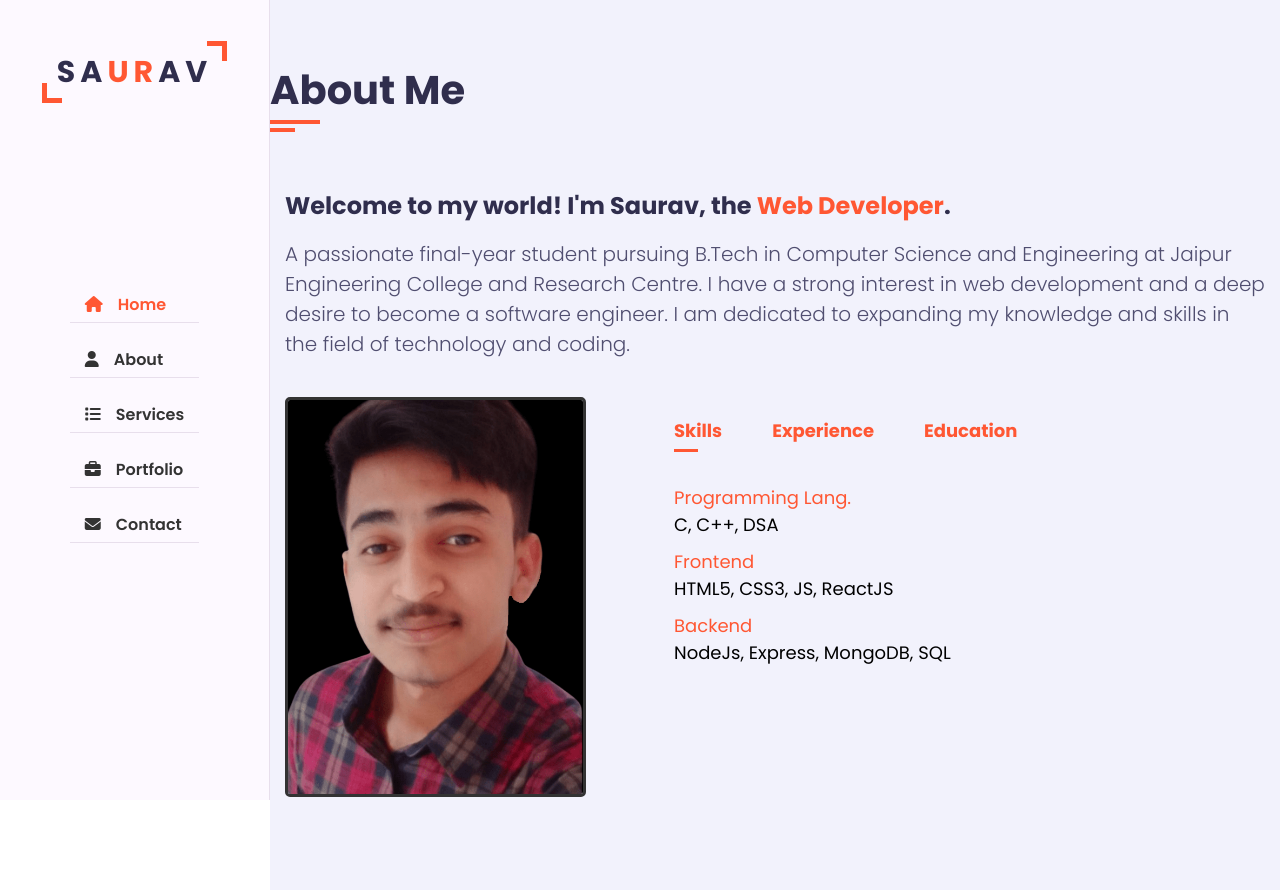
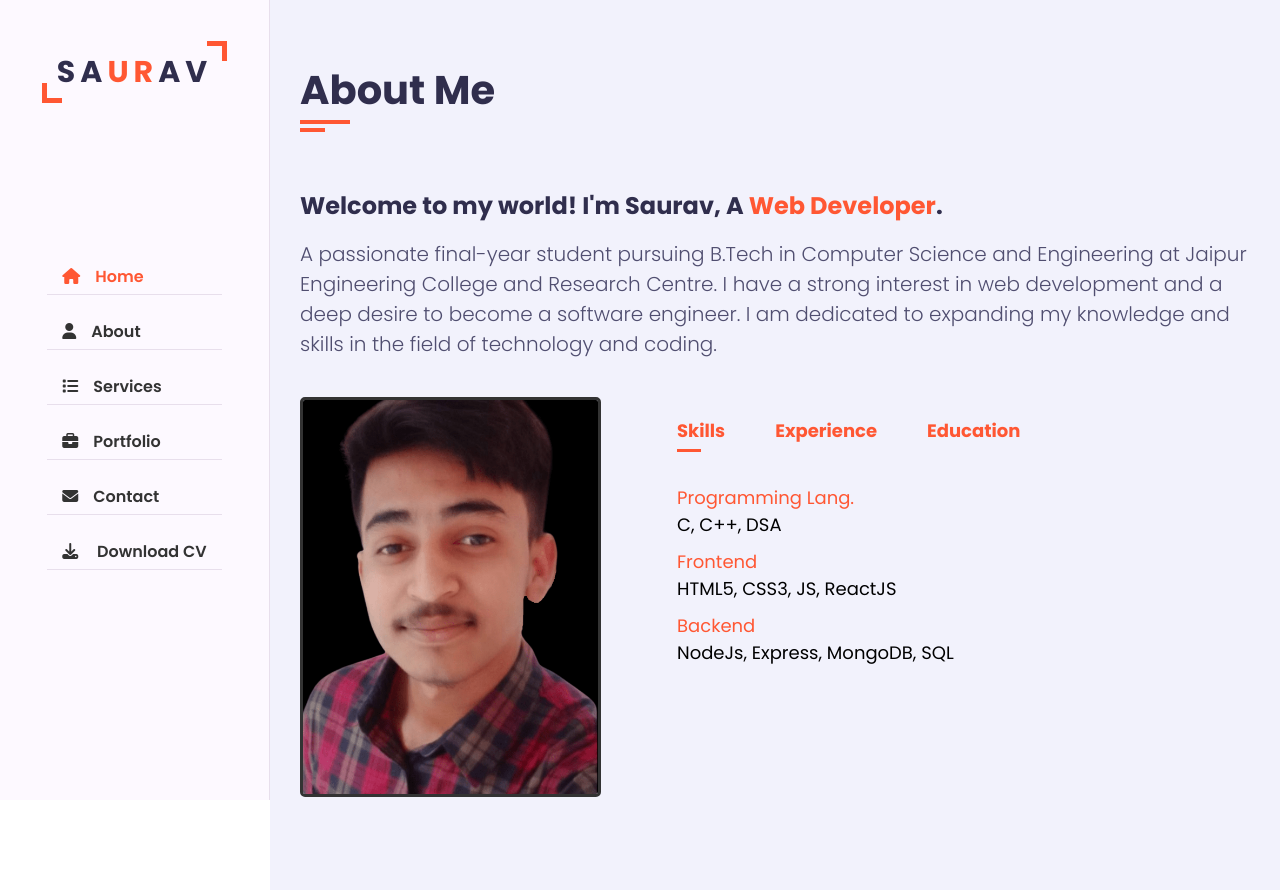
Before and after one commit to saurav1207/saurav, a React (Create React App) app: page /about in a window 1280 px wide. Built offline with nearby package versions, Linux system fonts and the light colour scheme; a web font is replaced by a local one.

Commit message:
Updated code

```diff
--- a/public/style.css
+++ b/public/style.css
@@ -54,17 +54,6 @@ body {
     opacity: 1;
     animation: slideSection 1s ease;
 }
-
-@keyframes slideSection {
-    0% {
-        transform: translateX(100%);
-    }
-
-    100% {
-        transform: translateX(0%);
-    }
-}
-
 
 .main-content {
     padding-left: 270px;
--- a/src/components/About/About.js
+++ b/src/components/About/About.js
@@ -18,10 +18,10 @@ const About = () => {
   }
 
   return (
-    <section className="about section padd-15">
+    <section className="about section">
       <div className="container">
         <div className="row">
-          <div className="section-title">
+          <div className="section-title padd-15">
             <h2>About Me</h2>
           </div>
         </div>
@@ -29,7 +29,7 @@ const About = () => {
           <div className="about-content padd-15">
             <div className="row">
               <div className="about-text padd-15 ">
-                <h3>Welcome to my world! I'm Saurav, the <span>Web Developer</span>.</h3>
+                <h3>Welcome to my world! I'm Saurav, A <span>Web Developer</span>.</h3>
                 <p> A passionate final-year student pursuing B.Tech in Computer Science and Engineering at Jaipur Engineering College and Research Centre. I have a strong interest in <span>web development </span>and a deep desire to become a software engineer. I am dedicated to expanding my knowledge and skills in the field of technology and coding.</p>
               </div>
             </div>
--- a/src/components/Contact/Contact.css
+++ b/src/components/Contact/Contact.css
@@ -51,14 +51,14 @@
 .lefthalf .inputBox input:valid~span,
 .lefthalf .inputBox textarea:focus~span,
 .lefthalf .inputBox textarea:valid~span {
-  color:var(--skin-color);
+  color: var(--skin-color);
   font-size: 12px;
   transform: translateY(-10px);
 }
 
 .lefthalf .inputBox input[type="submit"] {
   width: 100px;
-  background:var(--skin-color);
+  background: var(--skin-color);
   color: #fff;
   border: none;
   cursor: pointer;
@@ -70,7 +70,7 @@
 .righthalf {
   width: 40%;
   padding: 20px;
-  background:var(--skin-color);
+  background: var(--skin-color);
 }
 
 .righthalf .contact-heading {
@@ -93,6 +93,11 @@
   color: var(--text-black-100);
 }
 
+.message-icon i:hover {
+  color: #fff;
+  transition: color 0.3s;
+}
+
 .righthalf .message-text {
   color: white;
   font-size: 18px;
@@ -104,7 +109,8 @@
   align-items: center;
   flex-direction: row;
 }
-.lowerend a{
+
+.lowerend a {
   text-decoration: none;
   color: inherit;
 }
--- a/src/components/Layout/Layout.js
+++ b/src/components/Layout/Layout.js
@@ -1,9 +1,10 @@
 import React from 'react';
 import { Link } from 'react-router-dom';
 import './Layout.css';
+import CV from './Saurav Kumar.pdf'
 
 
-function Layout({ contentComponent }){
+function Layout({ contentComponent }) {
     return (
         <div className="main-container">
             <div className="aside">
@@ -19,8 +20,12 @@ function Layout({ contentComponent }){
                     <li><Link to="/services"><i className="fa fa-list"></i>Services</Link></li>
                     <li><Link to="/portfolio"><i className="fa fa-briefcase"></i>Portfolio</Link></li>
                     <li><Link to="/contact"><i className="fa-solid fa-envelope"></i>Contact</Link></li>
+                    <li>
+                        <a href={CV} download="Saurav Kumar.pdf">
+                            <i className="fa-solid fa-download"></i> Download CV
+                        </a>
+                    </li>
                 </ul>
-
             </div>
 
             <div className="main-content">
```
Also changed, not shown: 2 other files (tests, documents, lock files or other folders). Lines whose indentation alone changed are shown as unchanged.
